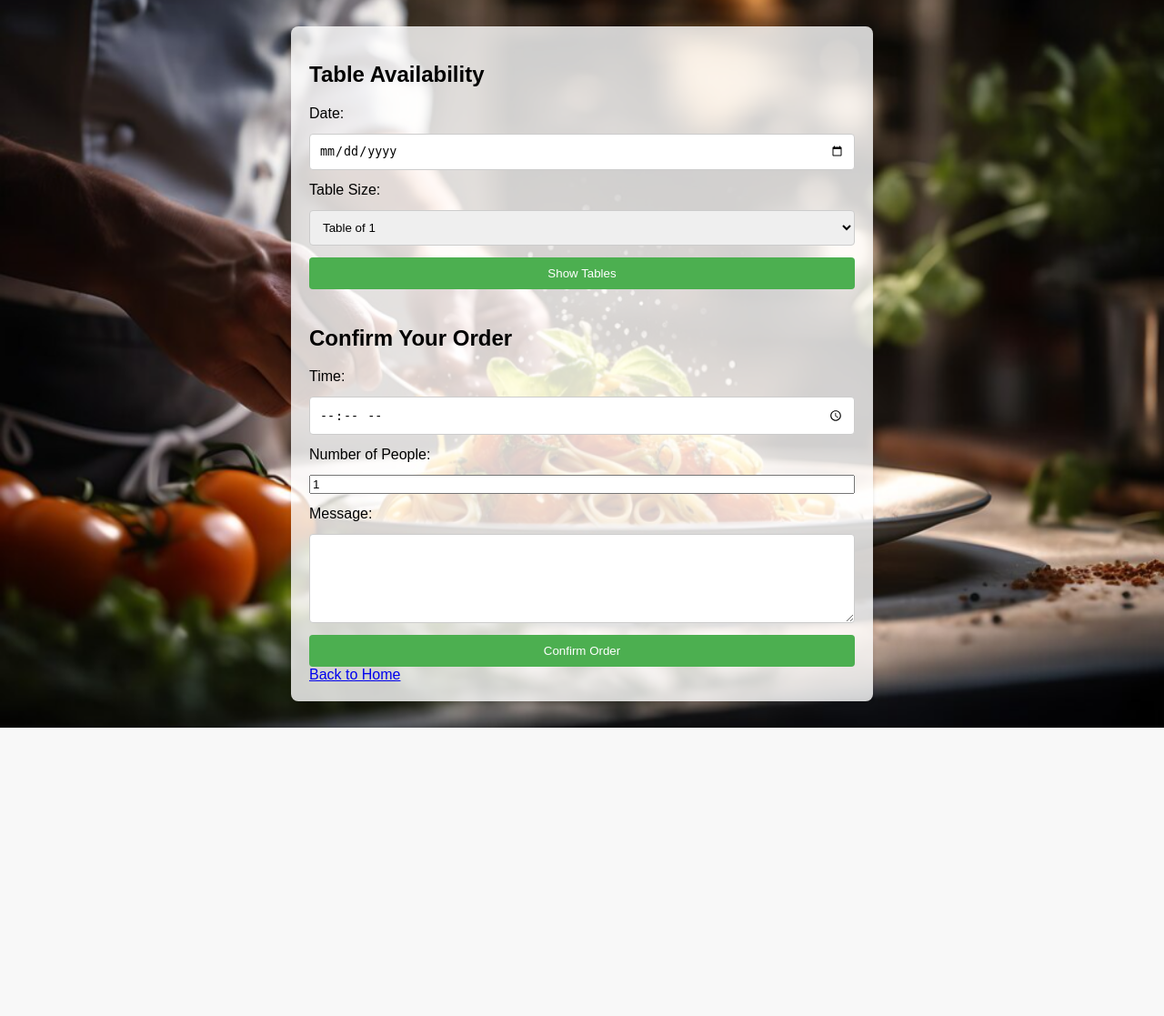
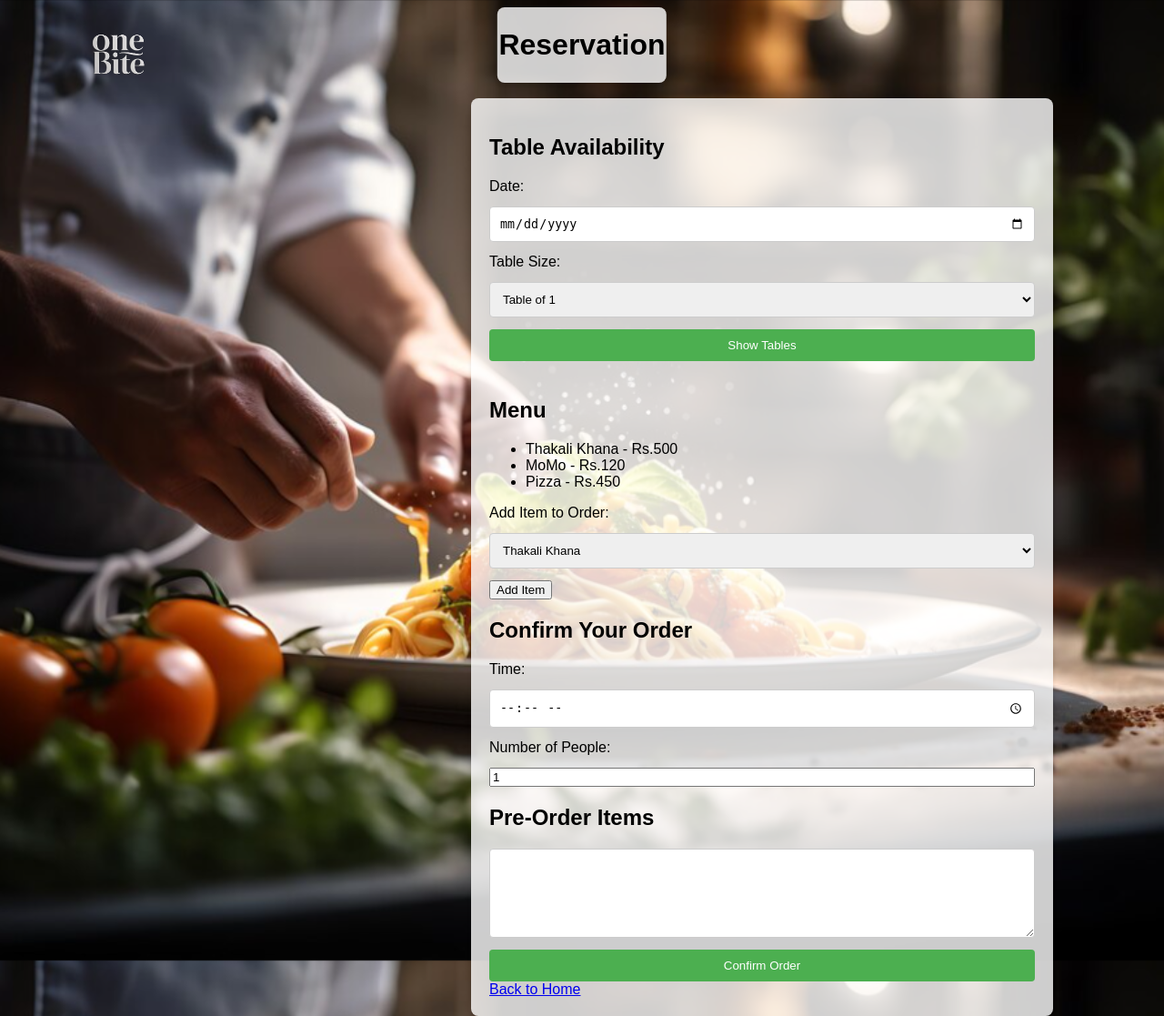
Before and after one commit to Andy-site/RRS, a Django app: page /reservation/ in a window 1280 px wide. Shown: the whole page at 91% size. Before the commit the page ends 800 px from the top, so only its background shows below. Run offline with Django 5.2, Linux system fonts and the light colour scheme.

Commit message:
Pre-Booking food and reserve table from reservation

```diff
--- a/rms/myapp/templates/myapp/admin_reservation_control.html
+++ b/rms/myapp/templates/myapp/admin_reservation_control.html
@@ -112,7 +112,7 @@ left: 290px;
                     <th>Date</th>
                     <th>Time</th>
                     <th>Number of People</th>
-                    <th>Message</th>
+                    <th>Pre-Order Food</th>
                     <th>Confirm</th>
                     <th>Actions</th>
                 </tr>
--- a/rms/myapp/templates/myapp/reservation.html
+++ b/rms/myapp/templates/myapp/reservation.html
@@ -9,20 +9,30 @@
             background-image: url("/static/images/image3.png");
             background-size: cover;
             background-position: center;
-            margin: 0;
-            padding: 0;
-            display: flex;
-            justify-content: center;
-            align-items: center;
-            height: 100vh;
+            height: 130vh;
         }
         .container {
-            width: 600px;
-            padding: 20px;
-            background-color: rgba(255, 255, 255, 0.8); /* added background color with opacity */
-            border-radius: 8px;
-            box-shadow: 0 2px 4px rgba(0, 0, 0, 0.1);
-        }
+    width: 600px;
+    padding: 20px;
+    background-color: rgba(255, 255, 255, 0.8);
+    border-radius: 8px;
+    box-shadow: 0 2px 4px rgba(0, 0, 0, 0.1);
+    position: relative; /* Set position to relative */
+    top: 100px;
+    left: 510px;
+}
+.header {
+    background-color: rgba(255, 255, 255, 0.8);
+    padding: 0.1rem;
+    text-align: center;
+    margin-left: auto;
+    margin-right: auto;
+    border-radius: 8px;
+    box-shadow: 0 2px 4px rgba(0, 0, 0, 0.1);
+    position: absolute; /* Set position to absolute */
+    left: 50%; /* Set left to 50% */
+    transform: translateX(-50%); /* Translate horizontally by -50% of its own width */
+}
         label, input, select, textarea {
             display: block;
             margin-bottom: 13px;
@@ -68,12 +78,11 @@
             cursor: pointer;
         }
         .reserved {
-            background-color: #FF6347; /* Tomato */
+            background-color: #FF6347;
         }
         .unreserved {
-            background-color: #32CD32; /* LimeGreen */
+            background-color: #32CD32;
         }
-
         /* Styling for the message textarea */
         #order-message {
             margin-top: 10px;
@@ -89,7 +98,25 @@
     </style>
 </head>
 <body>
+<a href="{% url 'index' %}">
+  <img
+    style="
+      position: absolute;
+      top: 12px;
+      left: 70px;
+      width: 119px;
+      height: 95px;
+      object-fit: cover;
+    "
+    alt=""
+    src="/static/images/logo.png"
+  />
+</a>
+    <div class="header">
+        <h1>Reservation</h1>
+    </div>
 <div class="container">
+    <!-- Table Availability Form -->
     <div>
         <h2>Table Availability</h2>
         <form id="table-form">
@@ -107,24 +134,46 @@
         </form>
     </div>
 
+    <!-- Table Container -->
     <div id="table-container">
         <!-- Table data will be inserted here -->
     </div>
 
+    <!-- Menu Section -->
+    <div>
+        <h2>Menu</h2>
+        <ul id="menu">
+            <li>Thakali Khana - Rs.500</li>
+            <li>MoMo - Rs.120</li>
+            <li>Pizza - Rs.450</li>
+        </ul>
+        <!-- Add to Message Box -->
+        <label for="order-item">Add Item to Order:</label>
+        <select id="order-item">
+            <option value="Thakali Khana">Thakali Khana</option>
+            <option value="MoMo">MoMo</option>
+            <option value="Pizza">Pizza</option>
+        </select>
+        <button id="add-item-btn">Add Item</button>
+    </div>
+
+    <!-- Confirm Your Order Form -->
     <div>
         <h2>Confirm Your Order</h2>
-        <form id="order-form" action="/book/"  class="form" method='post'>
+        <form id="order-form" action="/book/" class="form" method='post'>
             {% csrf_token %}
-            <input type="hidden" id="order-date" name="order-date"> <!-- Hidden input for the date -->
+            <input type="hidden" id="order-date" name="order-date">
             <label for="order-time">Time:</label>
             <input type="time" id="order-time" name="order-time">
             <label id="l1" for="number-of-people">Number of People:</label>
-            <input class="l2" type="number" id="number-of-people" name="number-of-people" min="1" max="8" value="1"> <!-- Set default value to 1 -->
-            <label for="order-message">Message:</label>
+            <input class="l2" type="number" id="number-of-people" name="number-of-people" min="1" max="8" value="1">
+            <h2>Pre-Order Items</h2>
+            <label for="order-message"></label>
             <textarea id="order-message" name="order-message" rows="4"></textarea>
             <button class="b2" type="submit">Confirm Order</button>
         </form>
     </div>
+
     <!-- Back to Home button -->
     <a href="/" class="back-btn">Back to Home</a>
 </div>
@@ -191,7 +240,6 @@
             if (response.ok) {
                 // If the response is successful, display a confirmation message
                 alert('Order confirmed successfully!');
-                window.location.href = "/";
             } else {
                 // If there's an error, display an error message
                 alert('There was an error confirming the order. Please try again later.');
@@ -202,6 +250,31 @@
             alert('An unexpected error occurred. Please try again later.');
         });
     });
+
+    document.getElementById('add-item-btn').addEventListener('click', function(event) {
+        // Get selected item and its price
+        var selectedItem = document.getElementById('order-item').value;
+        var selectedPrice = getPrice(selectedItem);
+
+        // Append item and price to message box
+        var messageBox = document.getElementById('order-message');
+        messageBox.value += `${selectedItem}\n`;
+    });
+
+    function getPrice(item) {
+        // Function to get price based on item
+        switch (item) {
+            case 'Thakali Khana':
+                return 500;
+            case 'MoMo':
+                return 120;
+            case 'Pizza':
+                return 450;
+            // Add cases for more items if needed
+            default:
+                return 0; // Default price
+        }
+    }
 </script>
 </body>
 </html>
```
